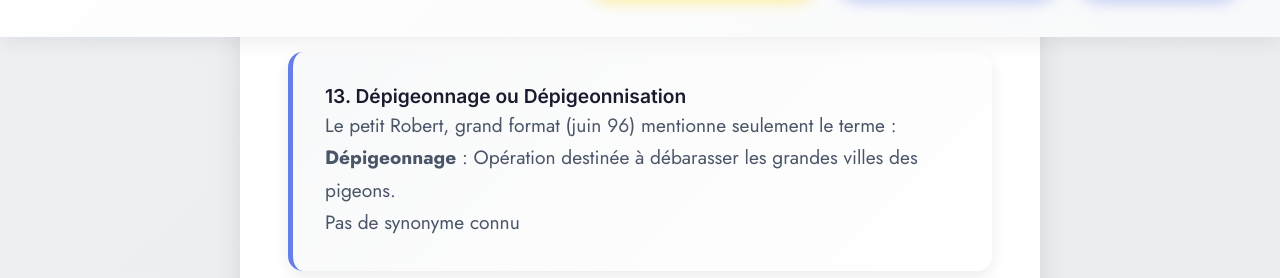
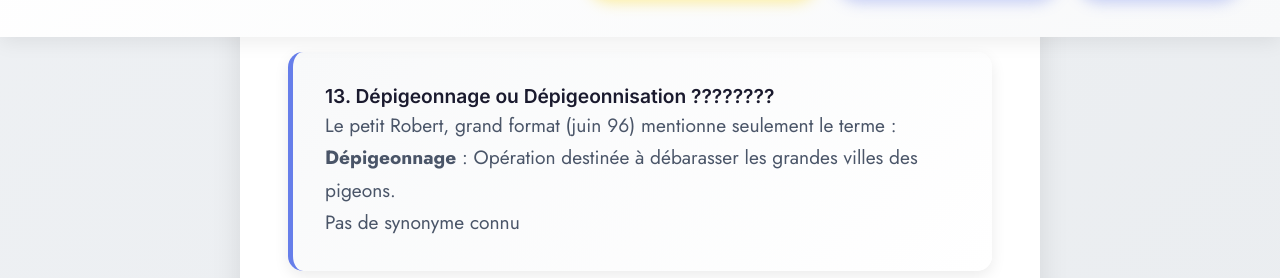
Before and after one commit to TheDoubleJo/eprn, a Jekyll site: the page built from faq-traitement-tir.html, in a window 1280 px wide and 900 px high, scrolled down 3900 px. Shown: the part 176-454 px from the top of the window. Built offline with Jekyll 4.4.1, drawn with Linux system fonts in a browser that asks for light colours.

```diff
--- a/faq-traitement-tir.html
+++ b/faq-traitement-tir.html
@@ -32,7 +32,7 @@ faq_items:
       Cette démarche vise exclusivement à protéger notre savoir faire technique, organisationnel et opérationnel que nous avons développé au fil de nos nombreux chantiers réalisés avec succés, fruit d'un travail d'expérimentation, d'analyse de terrain et d'investissements humains et matériels signiificatifs, lesquels constituent une information protégée au titre du secret des affaires.
 
       Tout cela pour rassurer nos clients sur le professionnalisme de nos intervenants mais également sur la sécurité, l'efficacité, la discrétion et l'ethique de nos interventions.
-  - question: Dépigeonnage ou Dépigeonnisation
+  - question: Dépigeonnage ou Dépigeonnisation ????????
     answer: |-
       Le petit Robert, grand format (juin 96) mentionne seulement le terme :
 
```
